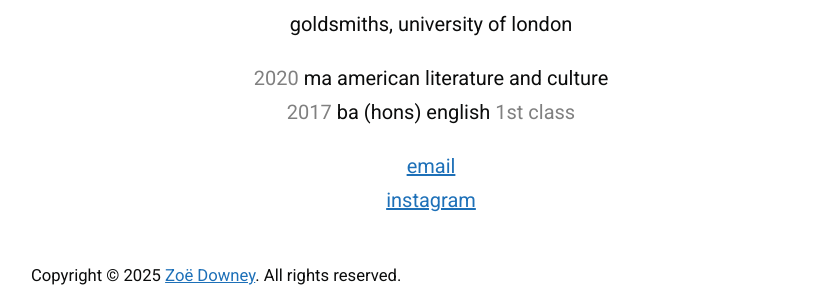
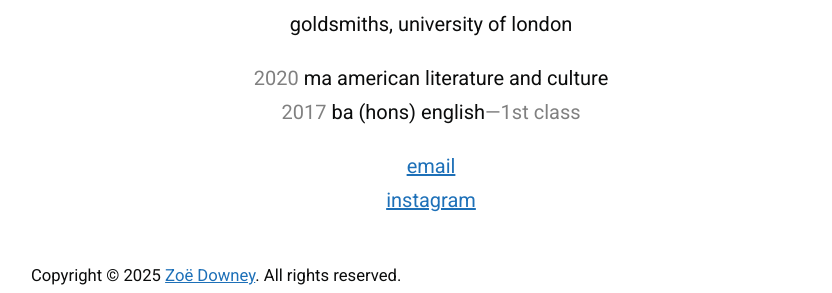
Before and after one commit to zoeurl/zoedowney.github.io, a Jekyll site: the page built from about/index.html, in a window 1280 px wide. Shown: the part 348-641 px from the top of the page, without its empty margins (209-1041 px from the left). Built offline with Jekyll 4.4.1, drawn with Linux system fonts in a browser that asks for light colours.

Commit message:
Update index.html

```diff
--- a/about/index.html
+++ b/about/index.html
@@ -11,7 +11,7 @@
 <center>goldsmiths, university of london</center>
 </p>
 <center><font color="grey">2020</font> ma american literature and culture</center>
-<center><font color="grey">2017</font> ba (hons) english<font color="grey"> 1st class</font></center>
+<center><font color="grey">2017</font> ba (hons) english<font color="grey">—1st class</font></center>
 </p>
 <center><a href="mailto:{{site.email}}">email</a></center>
 <center><a href="https://www.instagram.com/zoeurl">instagram</a></center>
```
